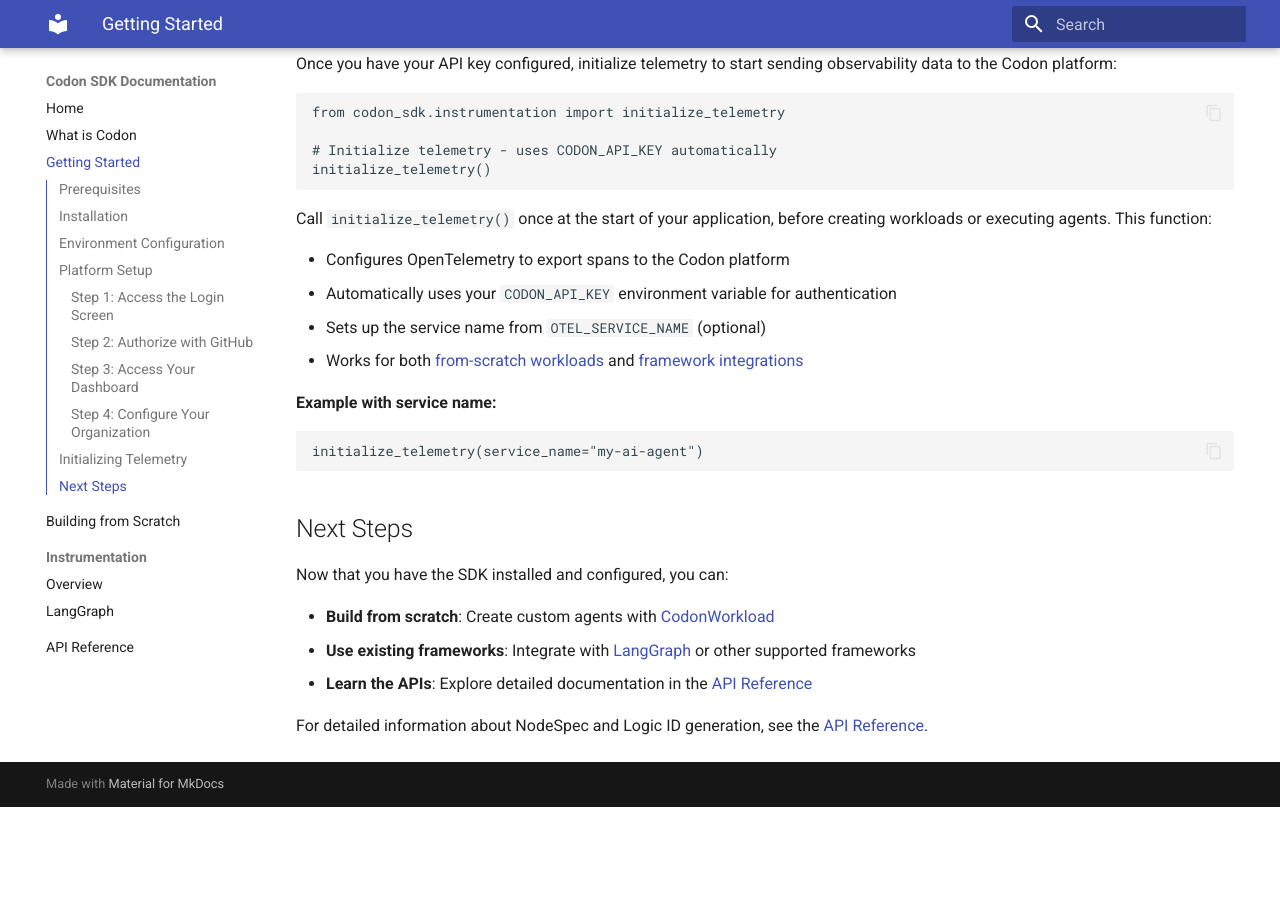
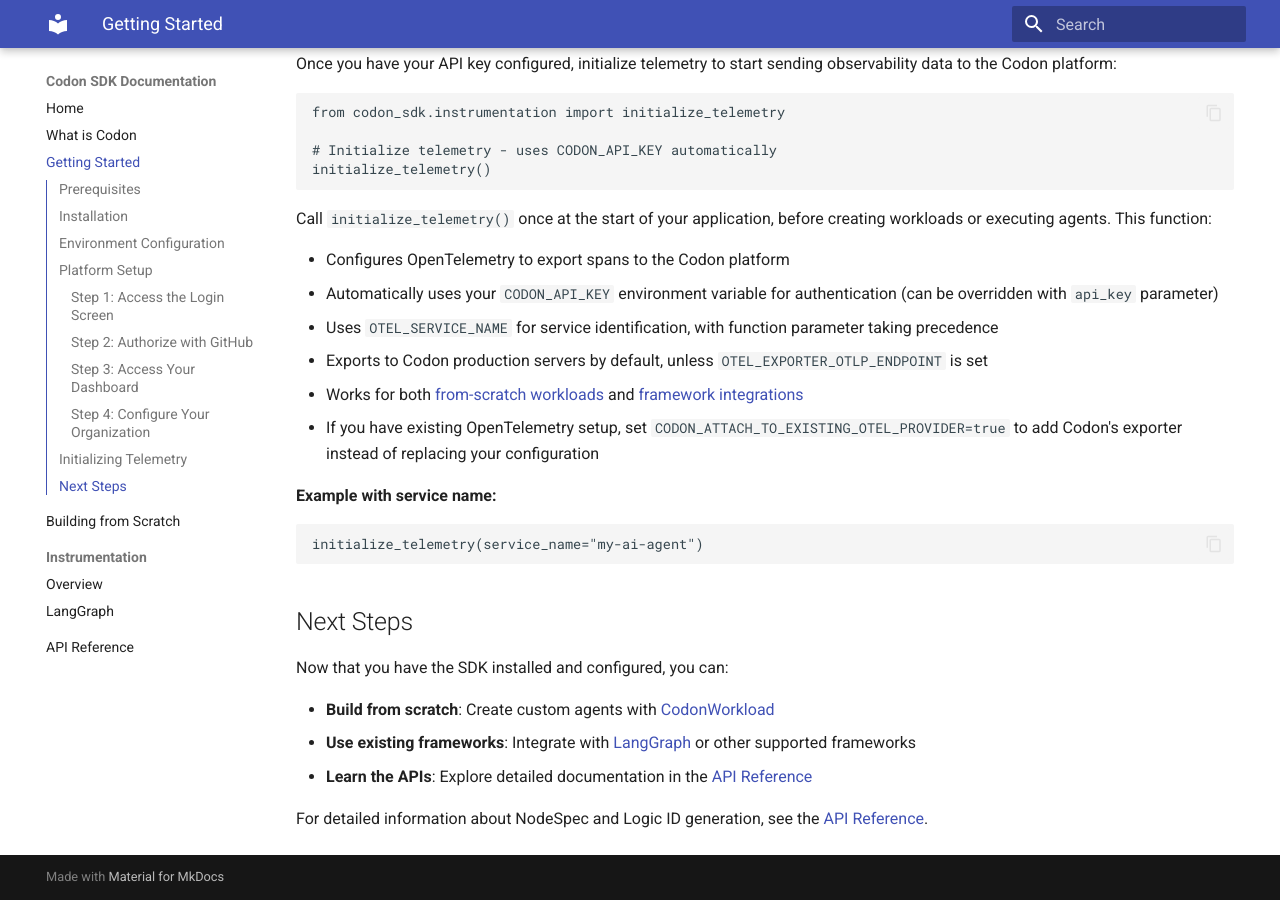
Before and after one commit to Codon-Ops/codon-sdk, an MkDocs documentation site: the page built from docs/public/getting-started.md, in a window 1280 px wide and 900 px high, scrolled down 4478 px. Built offline with MkDocs 1.6.1 and Material for MkDocs 9.7.7, drawn with Linux system fonts in a browser that asks for light colours; before the commit the page ends 5285 px from its top, so only the background shows below that.

Commit message:
dev/docs: Explaining default and configurable behavior with telemetry

````diff
--- a/docs/public/getting-started.md
+++ b/docs/public/getting-started.md
@@ -102,9 +102,11 @@
 Call `initialize_telemetry()` once at the start of your application, before creating workloads or executing agents. This function:
 
 - Configures OpenTelemetry to export spans to the Codon platform
-- Automatically uses your `CODON_API_KEY` environment variable for authentication
-- Sets up the service name from `OTEL_SERVICE_NAME` (optional)
+- Automatically uses your `CODON_API_KEY` environment variable for authentication (can be overridden with `api_key` parameter)
+- Uses `OTEL_SERVICE_NAME` for service identification, with function parameter taking precedence
+- Exports to Codon production servers by default, unless `OTEL_EXPORTER_OTLP_ENDPOINT` is set
 - Works for both [from-scratch workloads](building-from-scratch.md) and [framework integrations](instrumentation/langgraph.md)
+- If you have existing OpenTelemetry setup, set `CODON_ATTACH_TO_EXISTING_OTEL_PROVIDER=true` to add Codon's exporter instead of replacing your configuration
 
 **Example with service name:**
 ```python
````
Also changed, not shown: docs/public/building-from-scratch.md (+1 -1 lines), docs/public/instrumentation/langgraph.md (+2 -0 lines).
